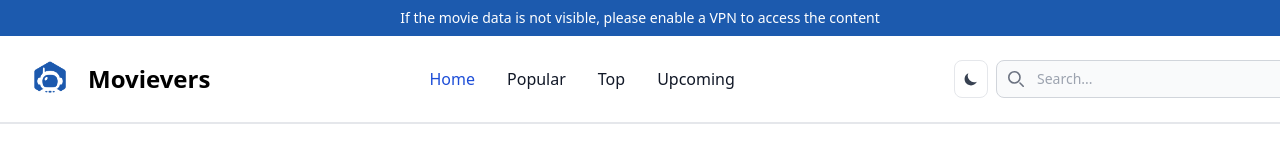
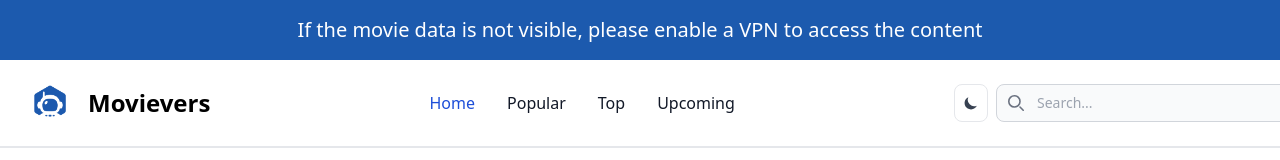
Before and after one commit to rahulparihar-del/movievers, a React (Create React App) app: page / in a window 1280 px wide. Shown: the top 160 px of the page. Built offline with nearby package versions, Linux system fonts and the light colour scheme; no server answers.

Commit message:
Added TMDB error notice and added skeleton card

```diff
--- a/src/components/TMDBErrorNotice.js
+++ b/src/components/TMDBErrorNotice.js
@@ -2,8 +2,10 @@ import React from 'react'
 
 const TMDBErrorNotice = () => {
   return (
-    <div className='bg-[#1C5AAE] text-center py-2'>
-      <p className='text-white text-base sm:text-sm'>If the movie data is not visible, please enable a VPN to access the content</p>
+    <div className='bg-[#1C5AAE] text-center py-2 sm:py-3 md:py-4'>
+      <p className='text-white text-sm sm:text-base md:text-lg lg:text-xl'>
+        If the movie data is not visible, please enable a VPN to access the content
+      </p>
     </div>
   )
 }
```
